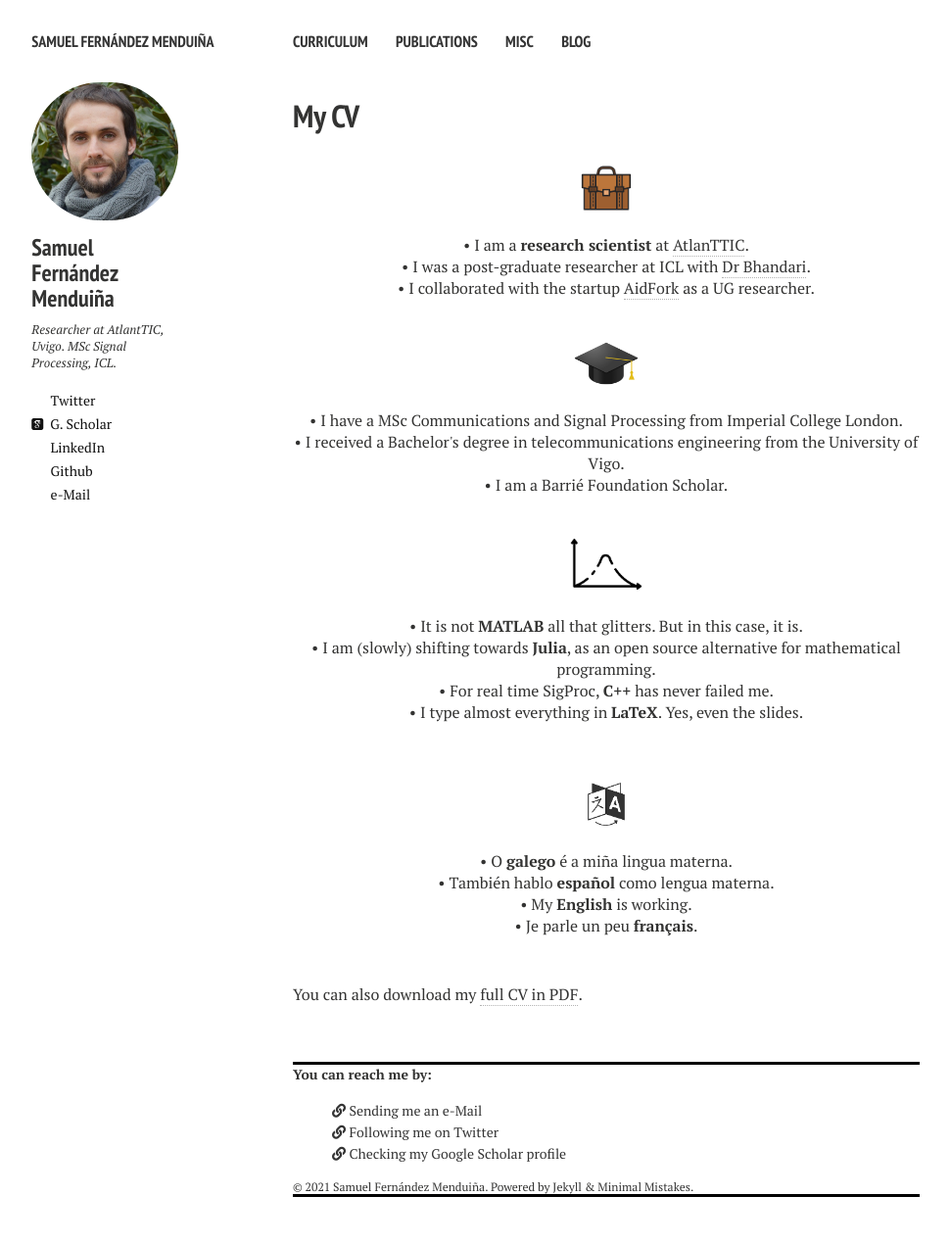
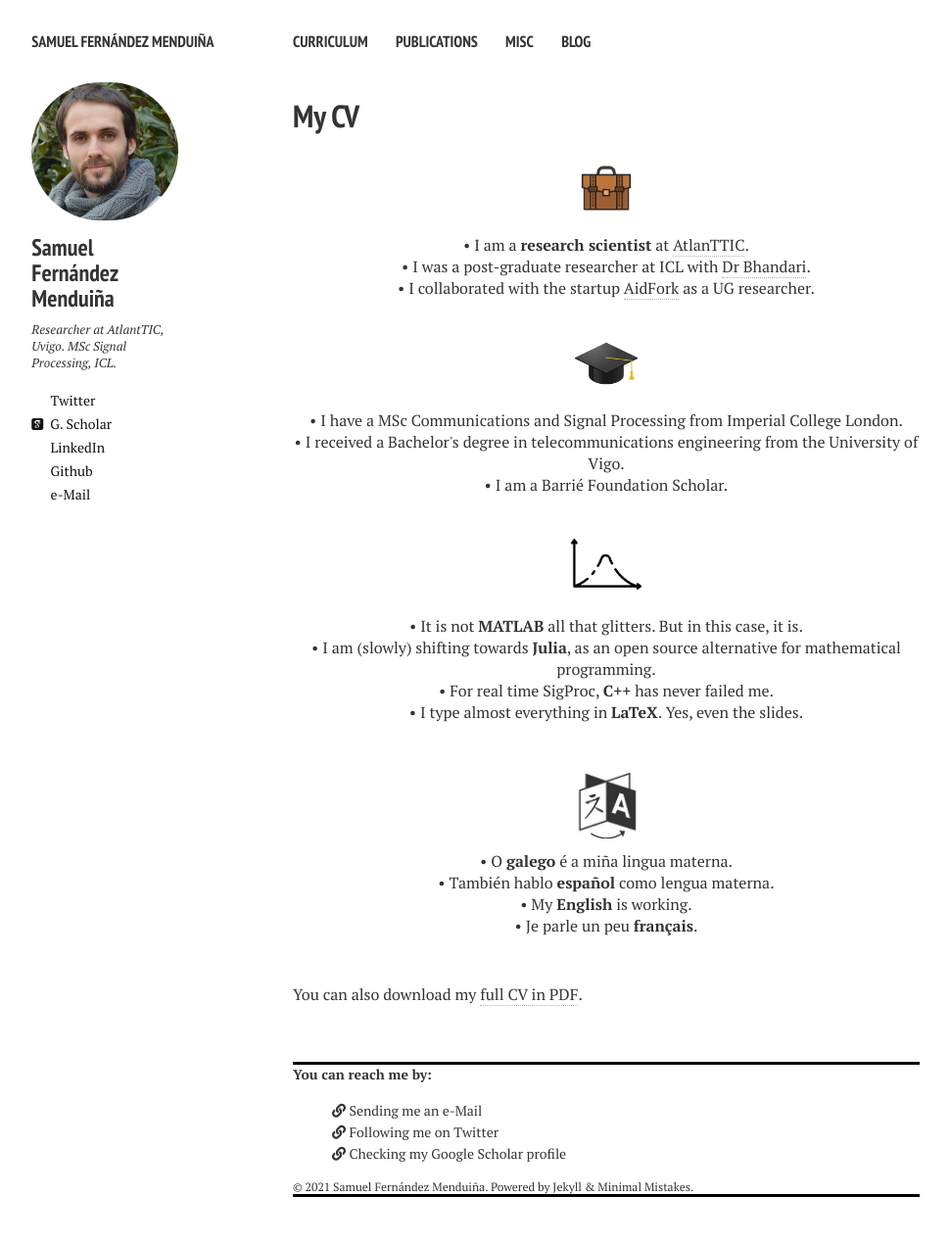
Before and after one commit to sf219/sfweb, a Jekyll site: the page built from cv.md, in a window 1280 px wide. Shown: the whole page at 98% size, without its empty margins (21-991 px from the left). Built offline with Jekyll 4.4.1, drawn with Linux system fonts in a browser that asks for light colours; nearby versions of some CDN libraries.

Commit message:
Update cv.html

```diff
--- a/_layouts/cv.html
+++ b/_layouts/cv.html
@@ -67,7 +67,7 @@
 
     <br/>
 
-    <p align="center" class=bottom-small><img src="{{ site.url }}/images/CV/lang.png" alt="Languages" width="70" height="70"></p>
+    <p align="center" class=bottom-small><img src="{{ site.url }}/images/CV/lang.jpg" alt="Languages" width="70" height="70"></p>
 
       <p align="center">&#8226 O <strong>galego</strong> é a miña lingua materna.</p>
       <p align="center">&#8226 También hablo <strong>español</strong> como lengua materna.</p>
```
